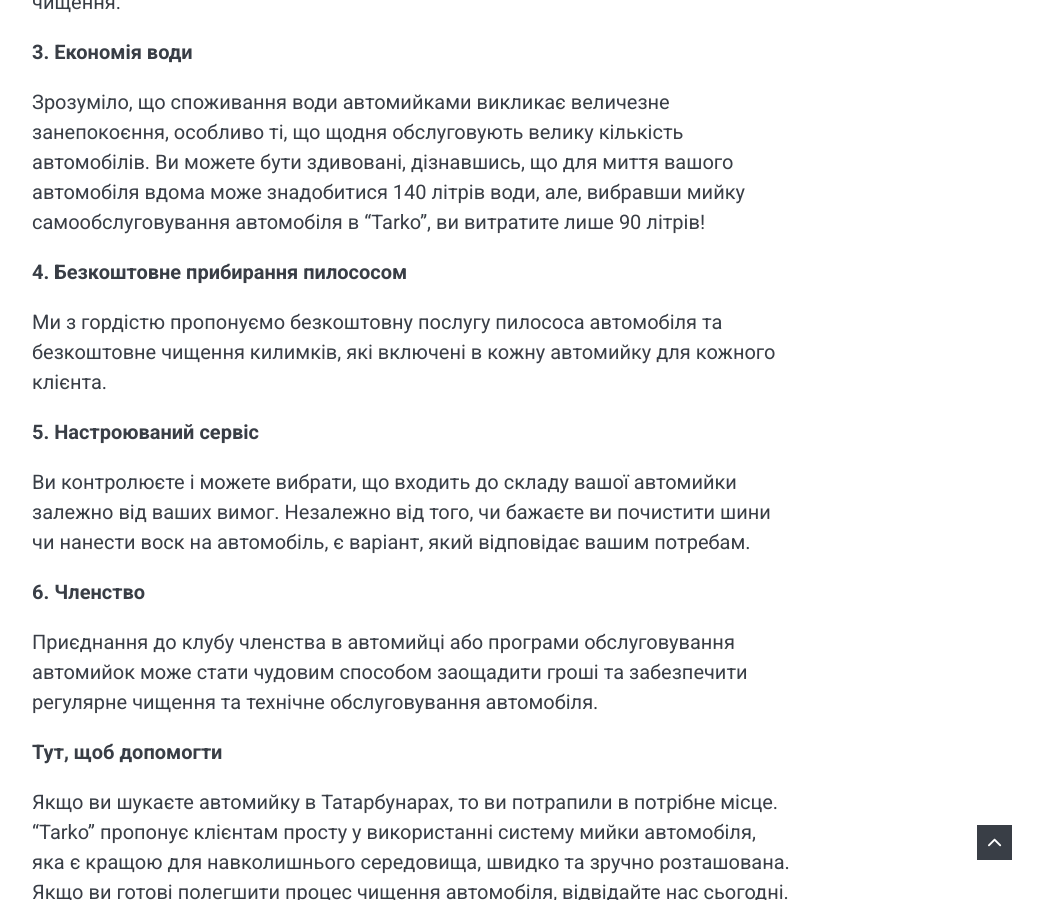
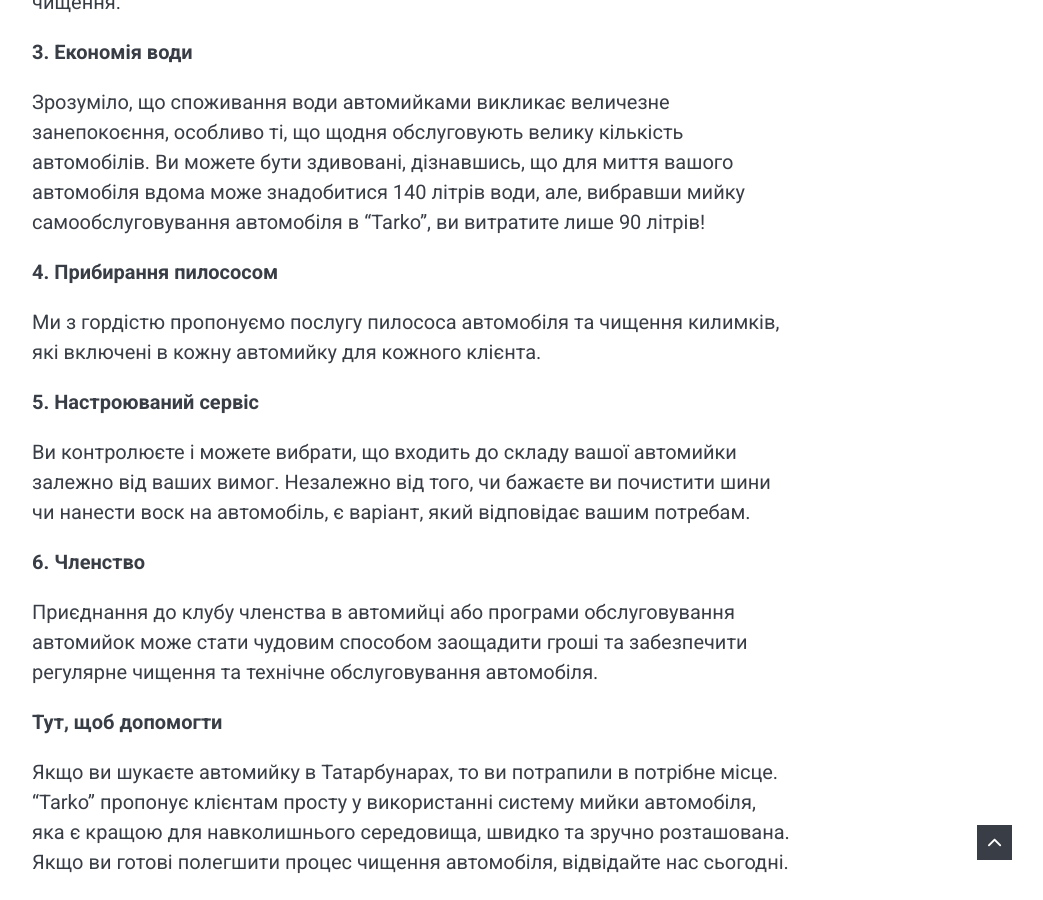
Before and after one commit to itarko/itarko.github.io, a Jekyll site: the page built from _posts/2022-01-18-6-rechei-yakykh-vy-nikoly-ne-ochikuiete-pid-chas-samostiinoho-obsluhovuvannia.markdown, in a window 1280 px wide and 900 px high, scrolled down 2588 px. Shown: the whole window, without its empty margins (228-1271 px from the left). Built offline with Jekyll 4.4.1, drawn with Linux system fonts in a browser that asks for light colours; nearby versions of some CDN libraries.

Commit message:
Update 2022-01-18-6-rechei-yakykh-vy-nikoly-ne-ochikuiete-pid-chas-samostiinoho-obsluhovuvannia.markdown

```diff
--- a/_posts/2022-01-18-6-rechei-yakykh-vy-nikoly-ne-ochikuiete-pid-chas-samostiinoho-obsluhovuvannia.markdown
+++ b/_posts/2022-01-18-6-rechei-yakykh-vy-nikoly-ne-ochikuiete-pid-chas-samostiinoho-obsluhovuvannia.markdown
@@ -11,15 +11,21 @@ tags:   Обслуговування
 
 Є кілька варіантів, коли справа доходить до миття вашого автомобіля, кожен з яких має свої унікальні переваги.
 
+
 **Своїми руками**
+
 
 Зробіть це самостійно за допомогою відра і губки, без необхідності їздити на автомийку. Можливо, найдешевший варіант, але ви отримуєте те, за що платите. Крім того, якщо ви не готові розкошуватись на дорогі засоби для чищення та професійне обладнання, робота буде важкою, а результат – середнім.
 
+
 **Повне обслуговування**
+
 
 Якщо ви не любите бруднити руки, то повне обслуговування — відмінний варіант миття автомобіля. За окрему плату обслуговуючий персонал почистить Ваш автомобіль професійним обладнанням та засобами, всередині та зовні. Ви отримаєте професійну послугу!
 
+
 **Самообслуговування**
+
 
 Автомийка самообслуговування забезпечує використання найкращих продуктів і професійного обладнання, а також дозволяє вам рухатися у власному темпі, щоб мити свій автомобіль відповідно до ваших стандартів.
 
@@ -29,30 +35,44 @@ tags:   Обслуговування
 
 НАЙКРАЩІ ХАРАКТЕРИСТИКИ АВТОМИЙКИ САМООБСЛУГОВУВАННЯ
 
+
 **1. Сучасне обладнання**
+
 
 У “Tarko” ми встановлюємо лише найсучасніше обладнання, а це означає, що ви отримаєте найкращі інструменти для ефективного, швидкого та ретельного очищення з мінімальними зусиллями кожного разу, коли ви вирішите здійснити самообслуговування.
 
+
 **2. Екологічно чиста продукція**
+
 
 Ми використовуємо лише безпечні для навколишнього середовища засоби для чищення.
 
+
 **3. Економія води**
+
 
 Зрозуміло, що споживання води автомийками викликає величезне занепокоєння, особливо ті, що щодня обслуговують велику кількість автомобілів. Ви можете бути здивовані, дізнавшись, що для миття вашого автомобіля вдома може знадобитися 140 літрів води, але, вибравши мийку самообслуговування автомобіля  в “Tarko”, ви витратите лише 90 літрів!
 
-**4. Безкоштовне прибирання пилососом**
 
-Ми з гордістю пропонуємо безкоштовну послугу пилососа автомобіля та безкоштовне чищення килимків, які включені в кожну автомийку для кожного клієнта.
+**4. Прибирання пилососом**
+
+
+Ми з гордістю пропонуємо послугу пилососа автомобіля та чищення килимків, які включені в кожну автомийку для кожного клієнта.
+
 
 **5. Настроюваний сервіс**
 
+
 Ви контролюєте і можете вибрати, що входить до складу вашої автомийки залежно від ваших вимог. Незалежно від того, чи бажаєте ви почистити шини чи нанести воск на автомобіль, є варіант, який відповідає вашим потребам.
+
 
 **6. Членство**
 
+
 Приєднання до клубу членства в автомийці або програми обслуговування автомийок може стати чудовим способом заощадити гроші та забезпечити регулярне чищення та технічне обслуговування автомобіля.
+
 
 **Тут, щоб допомогти**
 
+
 Якщо ви шукаєте автомийку в Татарбунарах, то ви потрапили в потрібне місце. “Tarko” пропонує клієнтам просту у використанні систему мийки автомобіля, яка є кращою для навколишнього середовища, швидко та зручно розташована. Якщо ви готові полегшити процес чищення автомобіля, відвідайте нас сьогодні.
```
